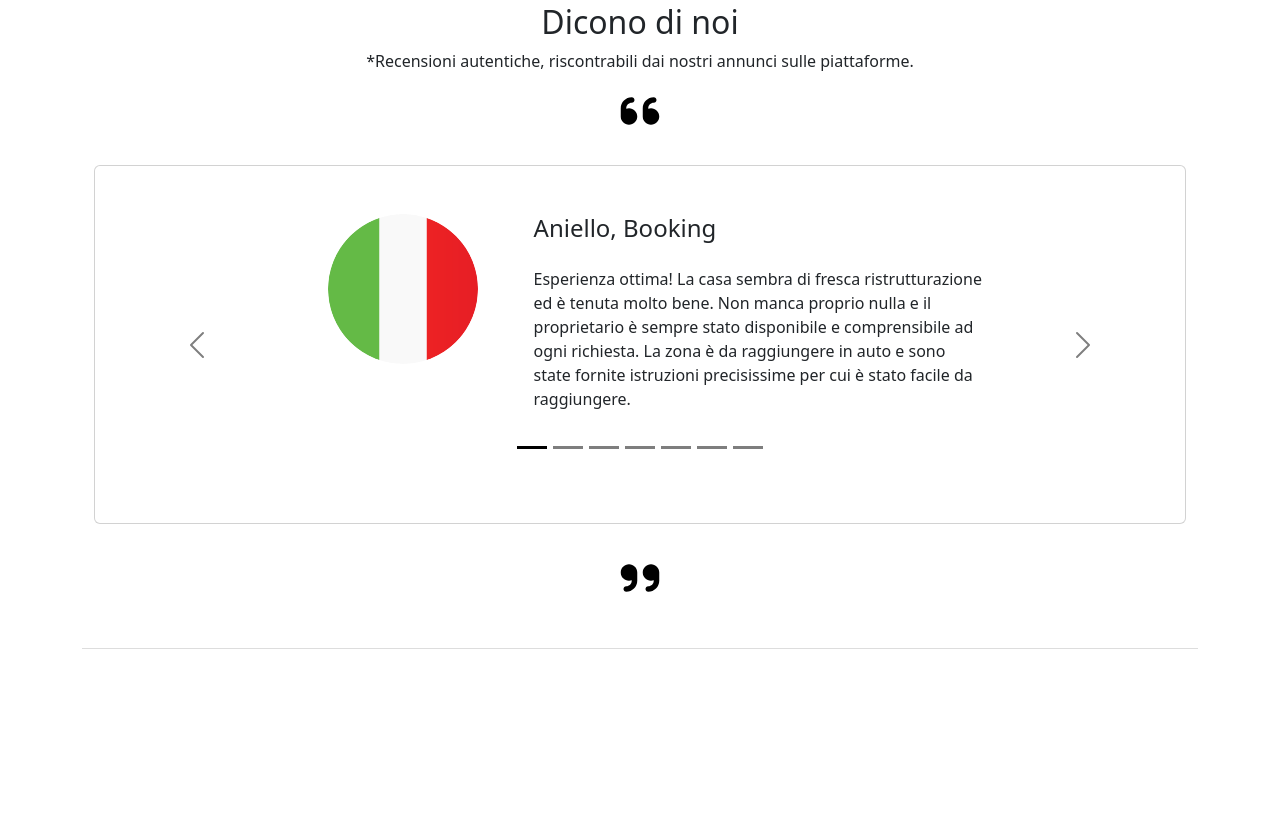
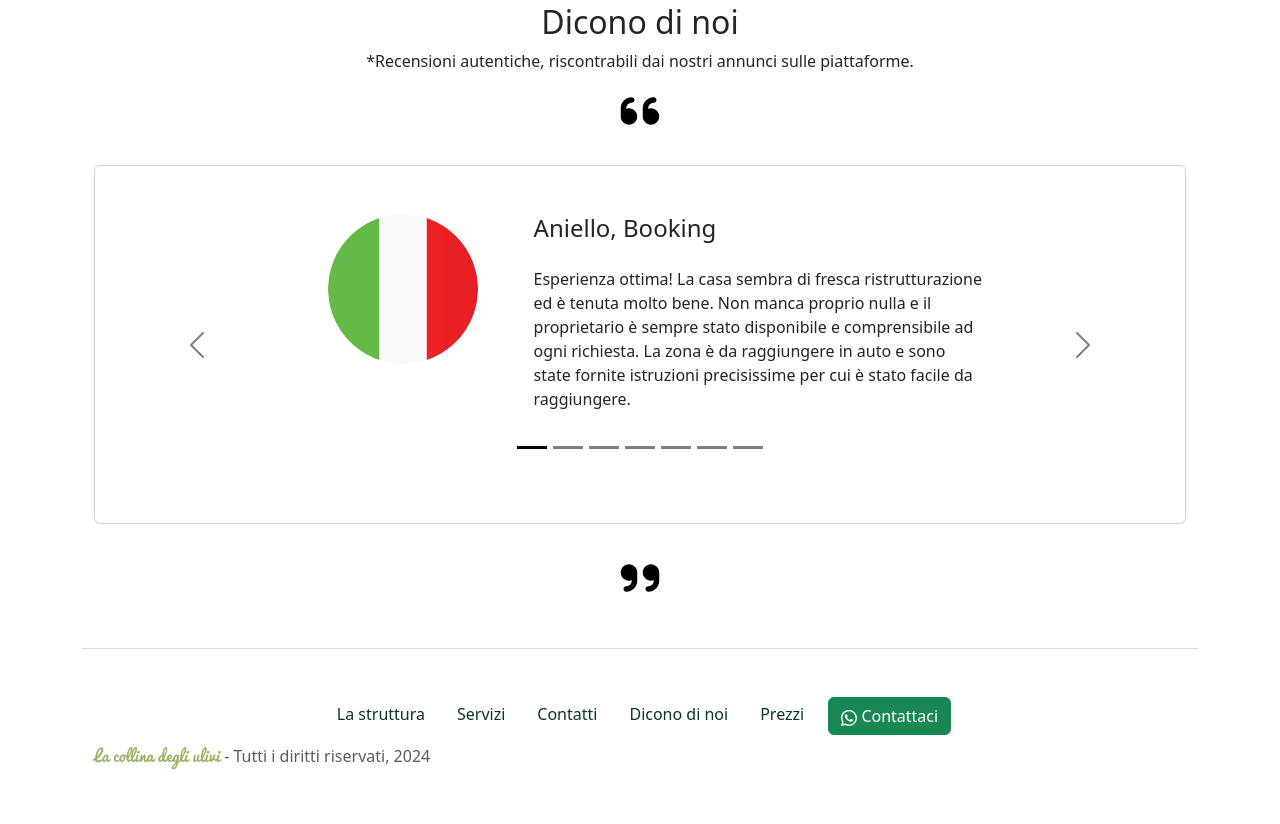
Before and after one commit to alexchiacchiari/la-collina-degli-ulivi, a plain HTML site: page index.html in a window 1280 px wide. Shown: the part 2400-3224 px from the top of the page. Before the commit the page ends 3049 px from the top, so only its background shows below. Drawn offline with nearby package versions, Linux system fonts and the light colour scheme.

Commit message:
added basic footer

```diff
--- a/index.html
+++ b/index.html
@@ -530,6 +530,41 @@
       </div>
 
     </section>
+
+    <div class="container">
+      <footer class="py-3 my-4">
+        <ul class="nav nav-pills justify-content-center">
+          <li class="nav-item"><a href="#chi-siamo" class="nav-link text-success-emphasis" aria-current="page">La
+              struttura</a></li>
+          <li class="nav-item"><a href="#servizi" class="nav-link text-success-emphasis">Servizi</a></li>
+          <li class="nav-item"><a href="#contatti" class="nav-link text-success-emphasis">Contatti</a></li>
+          <li class="nav-item"><a href="#dicono-di-noi" class="nav-link text-success-emphasis">Dicono di noi</a></li>
+          <li class="nav-item"><a href="#prezzi" class="nav-link text-success-emphasis">Prezzi</a></li>
+          <li>
+            <a class="nav-link px-2" data-action="open" data-phone="393479146267"
+              data-message="Salve, vorrei prenotare la struttura dal x al y. È disponibile?" role="button" tabindex="0"
+              target="_blank"
+              href="https://api.whatsapp.com/send?phone=393479146267&amp;text=Salve, vorrei prenotare la struttura dal x al y. È disponibile?">
+              <button type="button" class="btn btn-success">
+                <svg xmlns="http://www.w3.org/2000/svg" width="16" height="16" fill="currentColor" class="bi bi-whatsapp"
+                  viewBox="0 0 16 16">
+                  <path
+                    d="M13.601 2.326A7.854 7.854 0 0 0 7.994 0C3.627 0 .068 3.558.064 7.926c0 1.399.366 2.76 1.057 3.965L0 16l4.204-1.102a7.933 7.933 0 0 0 3.79.965h.004c4.368 0 7.926-3.558 7.93-7.93A7.898 7.898 0 0 0 13.6 2.326zM7.994 14.521a6.573 6.573 0 0 1-3.356-.92l-.24-.144-2.494.654.666-2.433-.156-.251a6.56 6.56 0 0 1-1.007-3.505c0-3.626 2.957-6.584 6.591-6.584a6.56 6.56 0 0 1 4.66 1.931 6.557 6.557 0 0 1 1.928 4.66c-.004 3.639-2.961 6.592-6.592 6.592zm3.615-4.934c-.197-.099-1.17-.578-1.353-.646-.182-.065-.315-.099-.445.099-.133.197-.513.646-.627.775-.114.133-.232.148-.43.05-.197-.1-.836-.308-1.592-.985-.59-.525-.985-1.175-1.103-1.372-.114-.198-.011-.304.088-.403.087-.088.197-.232.296-.346.1-.114.133-.198.198-.33.065-.134.034-.248-.015-.347-.05-.099-.445-1.076-.612-1.47-.16-.389-.323-.335-.445-.34-.114-.007-.247-.007-.38-.007a.729.729 0 0 0-.529.247c-.182.198-.691.677-.691 1.654 0 .977.71 1.916.81 2.049.098.133 1.394 2.132 3.383 2.992.47.205.84.326 1.129.418.475.152.904.129 1.246.08.38-.058 1.171-.48 1.338-.943.164-.464.164-.86.114-.943-.049-.084-.182-.133-.38-.232z">
+                  </path>
+                </svg>
+                <label>
+                  Contattaci
+                </label>
+              </button>
+            </a>
+          </li>
+        </ul>
+        <a href="#" class="d-flex align-items-center mb-3 mb-md-0 me-md-auto link-body-emphasis text-decoration-none">
+          <p class="text-right text-body-secondary"><span class="title-font">La collina degli ulivi</span> - Tutti i diritti riservati, 2024</p>
+        </a>
+
+      </footer>
+    </div>
   </div>
 
 
--- a/style.css
+++ b/style.css
@@ -41,15 +41,6 @@ h2 {
     color: white;
     cursor: pointer;
 }
-footer {
-    background-color: #333;
-    color: white;
-    text-align: center;
-    padding: 1rem 0;
-    position: fixed;
-    bottom: 0;
-    width: 100%;
-}
 
 @font-face {
     font-family: 'Pacifico';
```
